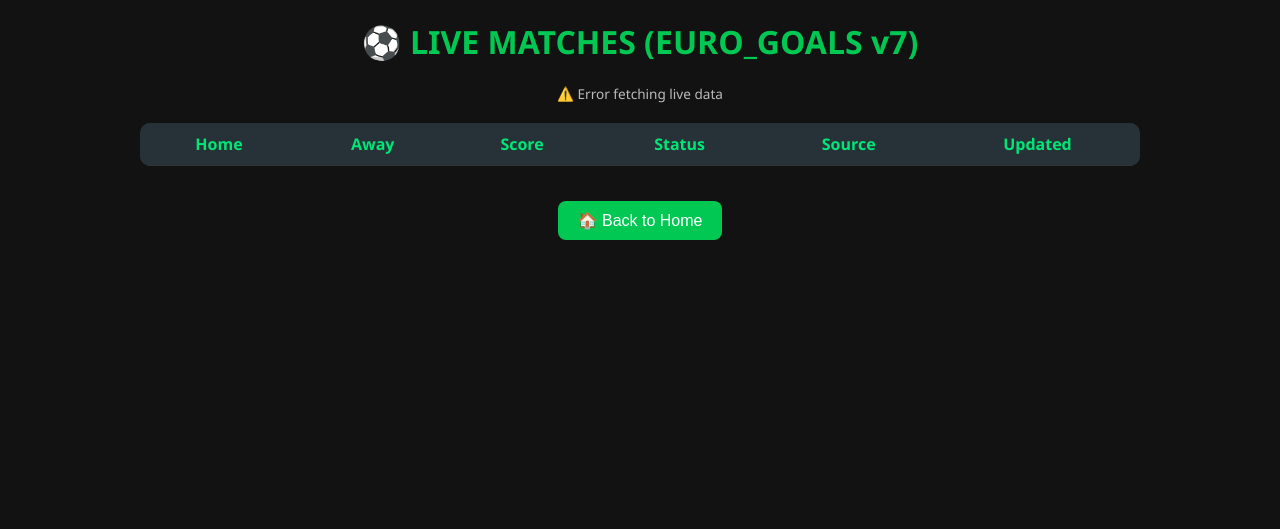
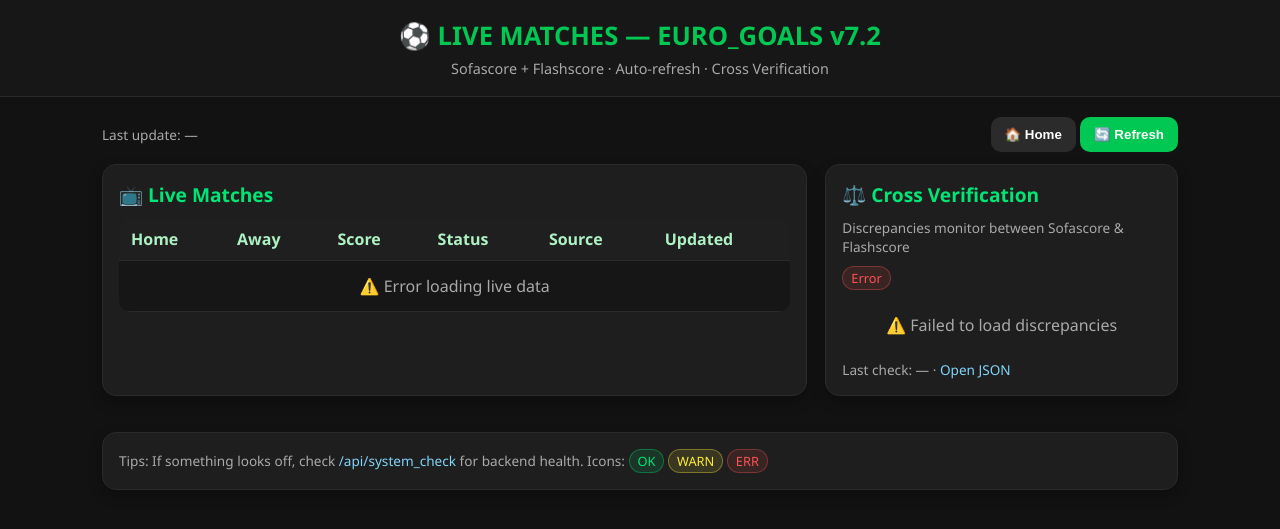
Before and after one commit to pierros1402/EURO_GOALS, a Flask app: template templates/live.html in a window 1280 px wide. Shown: the top 529 px of the page. Run offline with Flask 3, Linux system fonts and the light colour scheme; the template is opened without the code that fills it, so the values that code supplies are empty.

Commit message:
Live page final v7.2 — Cross Verification Panel & improved UX

```diff
--- a/templates/live.html
+++ b/templates/live.html
@@ -1,78 +1,89 @@
 <!DOCTYPE html>
 <html lang="en">
 <head>
-    <meta charset="UTF-8">
-    <title>EURO_GOALS v7 – Live Matches</title>
-    <link rel="icon" type="image/x-icon" href="/static/EURO_GOALS.ico">
+  <meta charset="UTF-8" />
+  <title>EURO_GOALS v7.2 – Live Matches</title>
+  <link rel="icon" type="image/x-icon" href="/static/EURO_GOALS.ico" />
+  <meta name="viewport" content="width=device-width, initial-scale=1" />
   <style>
-        body {
-            background-color: #121212;
-            color: #e0e0e0;
-            font-family: 'Segoe UI', Tahoma, sans-serif;
-            text-align: center;
-            margin: 0;
-            padding: 0;
+    :root{
+      --bg:#121212; --panel:#1e1e1e; --panel2:#171717;
+      --txt:#e0e0e0; --muted:#a9a9a9; --soft:#cfcfcf;
+      --ok:#00e676; --warn:#ffeb3b; --err:#ff5252; --brand:#00c853; --link:#81d4fa;
+      --line:#2a2a2a;
     }
-        h1 {
-            color: #00c853;
-            margin-top: 20px;
+    *{box-sizing:border-box}
+    body{
+      margin:0; background:var(--bg); color:var(--txt);
+      font-family: "Segoe UI", Tahoma, Arial, sans-serif;
     }
-        table {
-            margin: 20px auto;
-            border-collapse: collapse;
-            width: 90%;
-            max-width: 1000px;
-            background: #1e1e1e;
-            border-radius: 10px;
-            overflow: hidden;
+    header{
+      padding:18px 16px; text-align:center; background:var(--panel2);
+      border-bottom:1px solid var(--line);
     }
-        th, td {
-            padding: 10px 12px;
-            border-bottom: 1px solid #333;
+    h1{margin:0; font-size:1.6rem; color:var(--brand)}
+    .sub{margin-top:6px; color:var(--muted); font-size:.9rem}
+    main{max-width:1100px; margin:20px auto; padding:0 12px}
+    .card{
+      background:var(--panel);
+      border:1px solid var(--line);
+      border-radius:14px;
+      box-shadow:0 6px 14px rgba(0,0,0,.28);
+      padding:16px;
+      margin-bottom:18px;
     }
-        th {
-            background-color: #263238;
-            color: #00e676;
+    .card h2{margin:0 0 10px; font-size:1.2rem; color:#00e676}
+    .toolbar{display:flex; gap:10px; align-items:center; justify-content:space-between; margin:6px 0 12px}
+    .btn{
+      background:var(--brand); color:#fff; border:none; border-radius:10px;
+      padding:10px 14px; cursor:pointer; font-weight:600;
     }
-        tr:hover {
-            background-color: #2a2a2a;
-        }
-        .source {
-            color: #81d4fa;
-            font-size: 0.9em;
-        }
-        .status {
-            color: #ffeb3b;
-            font-weight: bold;
-        }
-        .updated {
-            font-size: 0.8em;
-            color: #aaa;
-        }
-        #last-update {
-            margin-top: 10px;
-            font-size: 0.85em;
-            color: #bbb;
-        }
-        button {
-            margin-top: 15px;
-            background-color: #00c853;
-            color: #fff;
-            border: none;
-            padding: 10px 20px;
-            border-radius: 8px;
-            cursor: pointer;
-            font-size: 1em;
-        }
-        button:hover {
-            background-color: #009624;
-        }
+    .btn:hover{filter:brightness(0.95)}
+    .btn.secondary{background:#2b2b2b}
+    .meta{color:var(--muted); font-size:.85rem}
+    table{width:100%; border-collapse:collapse; background:#161616; border-radius:12px; overflow:hidden}
+    th,td{padding:10px 12px; border-bottom:1px solid var(--line); text-align:left}
+    th{background:#222c; color:#aef1c4; font-weight:700}
+    tr:hover{background:#1a1a1a}
+    .status{font-weight:700; color:var(--warn)}
+    .src{color:var(--link); font-size:.9rem}
+    .upd{color:var(--muted); font-size:.85rem}
+    .pill{display:inline-block; padding:2px 8px; border-radius:999px; font-size:.8rem}
+    .pill.ok{background:rgba(0,230,118,.12); color:var(--ok); border:1px solid rgba(0,230,118,.35)}
+    .pill.warn{background:rgba(255,235,59,.12); color:var(--warn); border:1px solid rgba(255,235,59,.35)}
+    .pill.err{background:rgba(255,82,82,.12); color:var(--err); border:1px solid rgba(255,82,82,.35)}
+    .empty{padding:14px; text-align:center; color:var(--muted)}
+    .list{margin:8px 0 0; padding-left:18px}
+    .list li{margin:6px 0; color:var(--soft)}
+    .grid{display:grid; grid-template-columns:1fr; gap:18px}
+    @media(min-width:860px){ .grid{grid-template-columns: 2fr 1fr;} }
+    a.inline{color:var(--link); text-decoration:none}
+    a.inline:hover{text-decoration:underline}
   </style>
 </head>
 <body>
-    <h1>⚽ LIVE MATCHES (EURO_GOALS v7)</h1>
-    <p id="last-update">Loading live data...</p>
-    <table id="live-table">
+  <header>
+    <h1>⚽ LIVE MATCHES — EURO_GOALS v7.2</h1>
+    <div class="sub">Sofascore + Flashscore · Auto-refresh · Cross Verification</div>
+  </header>
+
+  <main>
+    <div class="toolbar">
+      <div class="meta">
+        <span id="lastUpdate">Last update: —</span>
+      </div>
+      <div>
+        <button class="btn secondary" onclick="location.href='/'">🏠 Home</button>
+        <button class="btn" onclick="refreshAll()">🔄 Refresh</button>
+      </div>
+    </div>
+
+    <div class="grid">
+      <!-- LIVE MATCHES -->
+      <section class="card">
+        <h2>📺 Live Matches</h2>
+        <div id="liveContainer">
+          <table>
             <thead>
               <tr>
                 <th>Home</th>
@@ -83,47 +94,137 @@
                 <th>Updated</th>
               </tr>
             </thead>
-        <tbody id="live-body"></tbody>
+            <tbody id="liveBody">
+              <tr><td colspan="6" class="empty">Loading live data…</td></tr>
+            </tbody>
           </table>
-    <button onclick="window.location.href='/'">🏠 Back to Home</button>
+        </div>
+      </section>
+
+      <!-- CROSS VERIFICATION PANEL -->
+      <aside class="card">
+        <h2>⚖️ Cross Verification</h2>
+        <div class="meta">
+          <span>Discrepancies monitor between Sofascore & Flashscore</span>
+        </div>
+
+        <div style="margin:10px 0">
+          <span id="discBadge" class="pill ok">OK · 0 discrepancies</span>
+        </div>
+
+        <div id="discListWrap" class="empty">Loading discrepancies…</div>
+
+        <div class="meta" style="margin-top:10px;">
+          <span id="discUpdated">Last check: —</span> ·
+          <a class="inline" href="/api/discrepancies" target="_blank">Open JSON</a>
+        </div>
+      </aside>
+    </div>
+
+    <!-- FOOT -->
+    <section class="card" style="margin-top:18px">
+      <div class="meta">
+        Tips: If something looks off, check <a class="inline" href="/api/system_check" target="_blank">/api/system_check</a>
+        for backend health. Icons: <span class="pill ok">OK</span> <span class="pill warn">WARN</span> <span class="pill err">ERR</span>
+      </div>
+    </section>
+  </main>
 
   <script>
-        async function loadLiveScores() {
-            try {
-                const response = await fetch('/api/live_scores');
-                const data = await response.json();
+    async function fetchJSON(url){
+      const res = await fetch(url, {cache:"no-store"});
+      if(!res.ok) throw new Error(res.status+" "+res.statusText);
+      return res.json();
+    }
 
-                const tbody = document.getElementById('live-body');
-                tbody.innerHTML = '';
-
-                if (data.matches && data.matches.length > 0) {
-                    data.matches.forEach(match => {
+    // -------- LIVE MATCHES --------
+    async function loadLive(){
+      const body = document.getElementById('liveBody');
+      try{
+        const data = await fetchJSON('/api/live_scores');
+        body.innerHTML = '';
+        if(!data.matches || data.matches.length===0){
+          body.innerHTML = `<tr><td colspan="6" class="empty">No live matches found</td></tr>`;
+        }else{
+          data.matches.forEach(m=>{
             const tr = document.createElement('tr');
             tr.innerHTML = `
-                            <td>${match.home}</td>
-                            <td>${match.away}</td>
-                            <td><strong>${match.score}</strong></td>
-                            <td class="status">${match.status}</td>
-                            <td class="source">${match.source}</td>
-                            <td class="updated">${new Date(match.updated_at).toLocaleTimeString()}</td>
+              <td>${escapeHtml(m.home||'-')}</td>
+              <td>${escapeHtml(m.away||'-')}</td>
+              <td><b>${escapeHtml(m.score||'-')}</b></td>
+              <td class="status">${escapeHtml(m.status||'-')}</td>
+              <td class="src">${escapeHtml(m.source||'-')}</td>
+              <td class="upd">${fmtTime(m.updated_at)}</td>
             `;
-                        tbody.appendChild(tr);
+            body.appendChild(tr);
           });
-                    document.getElementById('last-update').innerText =
-                        `Last update: ${new Date().toLocaleTimeString()} (${data.count} matches)`;
-                } else {
-                    tbody.innerHTML = `<tr><td colspan="6">No live matches found</td></tr>`;
-                    document.getElementById('last-update').innerText = "No live data available";
         }
-            } catch (err) {
-                console.error(err);
-                document.getElementById('last-update').innerText = "⚠️ Error fetching live data";
+        document.getElementById('lastUpdate').innerText =
+          'Last update: '+ new Date().toLocaleTimeString();
+      }catch(e){
+        body.innerHTML = `<tr><td colspan="6" class="empty">⚠️ Error loading live data</td></tr>`;
       }
     }
 
-        // Αρχικό φόρτωμα και auto-refresh κάθε 30 δευτερόλεπτα
-        loadLiveScores();
-        setInterval(loadLiveScores, 30000);
+    // -------- DISCREPANCIES PANEL --------
+    async function loadDiscrepancies(){
+      const wrap = document.getElementById('discListWrap');
+      const badge = document.getElementById('discBadge');
+      const stamp = document.getElementById('discUpdated');
+
+      try{
+        const data = await fetchJSON('/api/discrepancies');
+
+        const n = data.count || 0;
+        if(n===0){
+          badge.className = 'pill ok';
+          badge.textContent = 'OK · 0 discrepancies';
+          wrap.className = 'empty';
+          wrap.textContent = '✅ No discrepancies detected';
+        }else{
+          badge.className = n <= 3 ? 'pill warn' : 'pill err';
+          badge.textContent = `${n} ${n===1?'discrepancy':'discrepancies'} detected`;
+          // build list
+          const items = (data.discrepancies || []).map(d=>{
+            const h = esc(d.home), a = esc(d.away);
+            const s = d.sofa_score ? esc(d.sofa_score) : '-';
+            const f = d.flash_score ? esc(d.flash_score) : '-';
+            const note = d.note ? esc(d.note) : '';
+            return `<li><b>${h}</b> vs <b>${a}</b> — Sofascore: ${s} · Flashscore: ${f} <span class="meta">(${note})</span></li>`;
+          }).join('');
+          wrap.className = '';
+          wrap.innerHTML = `<ul class="list">${items}</ul>`;
+        }
+        stamp.textContent = 'Last check: ' + (data.timestamp || new Date().toLocaleTimeString());
+      }catch(e){
+        badge.className = 'pill err';
+        badge.textContent = 'Error';
+        wrap.className = 'empty';
+        wrap.textContent = '⚠️ Failed to load discrepancies';
+        stamp.textContent = 'Last check: —';
+      }
+    }
+
+    // -------- Helpers --------
+    function fmtTime(t){
+      try{
+        const d = new Date(t);
+        if(!isNaN(d.getTime())) return d.toLocaleTimeString();
+      }catch(_){}
+      return '-';
+    }
+    function esc(s){ return escapeHtml(String(s||'')); }
+    function escapeHtml(s){
+      return s.replace(/[&<>"']/g, c=>({ '&':'&amp;', '<':'&lt;', '>':'&gt;', '"':'&quot;', "'":'&#39;' }[c]));
+    }
+
+    // -------- Refresh orchestration --------
+    function refreshAll(){ loadLive(); loadDiscrepancies(); }
+    // initial
+    refreshAll();
+    // intervals
+    setInterval(loadLive, 30000);          // 30 sec for live scores
+    setInterval(loadDiscrepancies, 120000); // 2 min for discrepancies
   </script>
 </body>
 </html>
```
Lines whose indentation alone changed are shown as unchanged.
